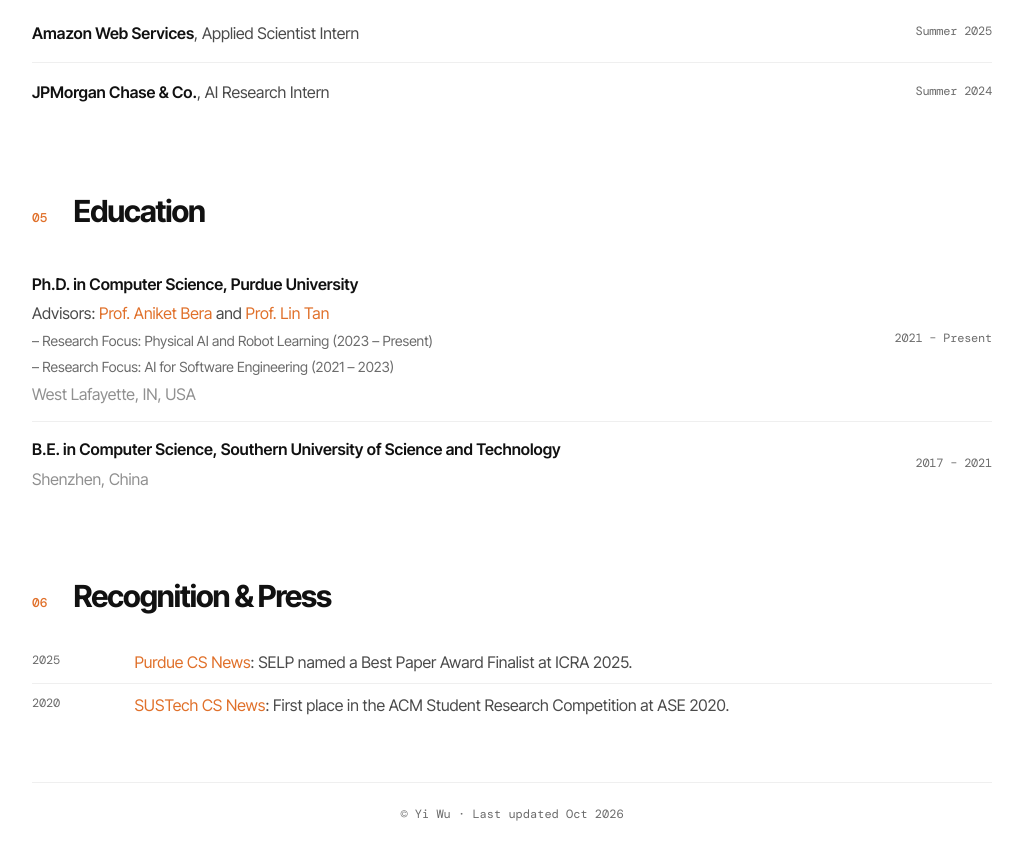
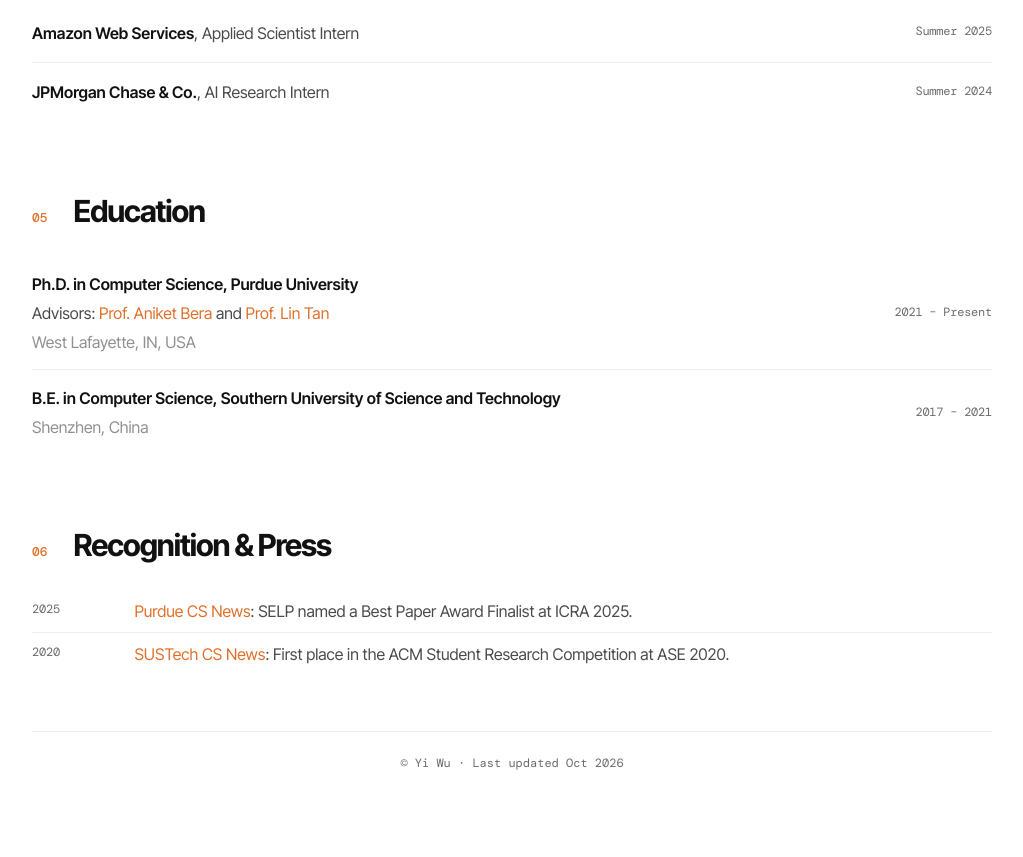
Before and after one commit to WuYff/WuYff.github.io, a plain HTML site: page index.html in a window 1280 px wide. Shown: the part 2442-3299 px from the top of the page, without its empty margins (128-1151 px from the left). After the commit the page ends 3248 px from the top, so only its background shows below. Drawn offline with nearby package versions, Linux system fonts and the light colour scheme.

Commit message:
Update index.html

```diff
--- a/index.html
+++ b/index.html
@@ -215,8 +215,8 @@
                         <div class="edu-content">
                             <h3>Ph.D. in Computer Science, Purdue University</h3>
                             <p>Advisors: <a href="https://www.cs.purdue.edu/homes/ab/">Prof. Aniket Bera</a> and <a href="https://www.cs.purdue.edu/homes/lintan/">Prof. Lin Tan</a></p>
-                            <p class="edu-focus">– Research Focus: Physical AI and Robot Learning (2023 – Present)</p>
-                            <p class="edu-focus">– Research Focus: AI for Software Engineering (2021 – 2023)</p>
+                            <!-- <p class="edu-focus">– Research Focus: Physical AI and Robot Learning (2023 – Present)</p>
+                            <p class="edu-focus">– Research Focus: AI for Software Engineering (2021 – 2023)</p> -->
                             <p class="edu-location">West Lafayette, IN, USA</p>
                         </div>
                         <span class="edu-year">2021 – Present</span>
```
